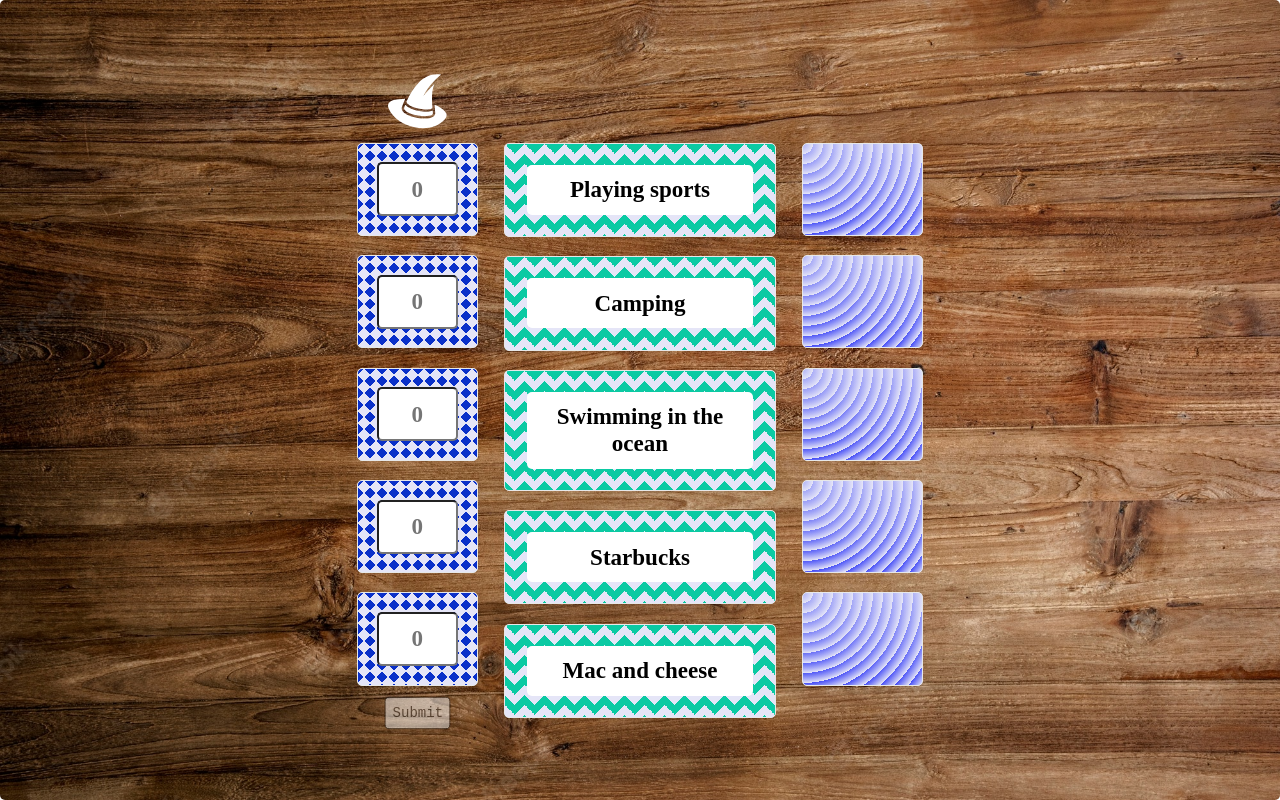
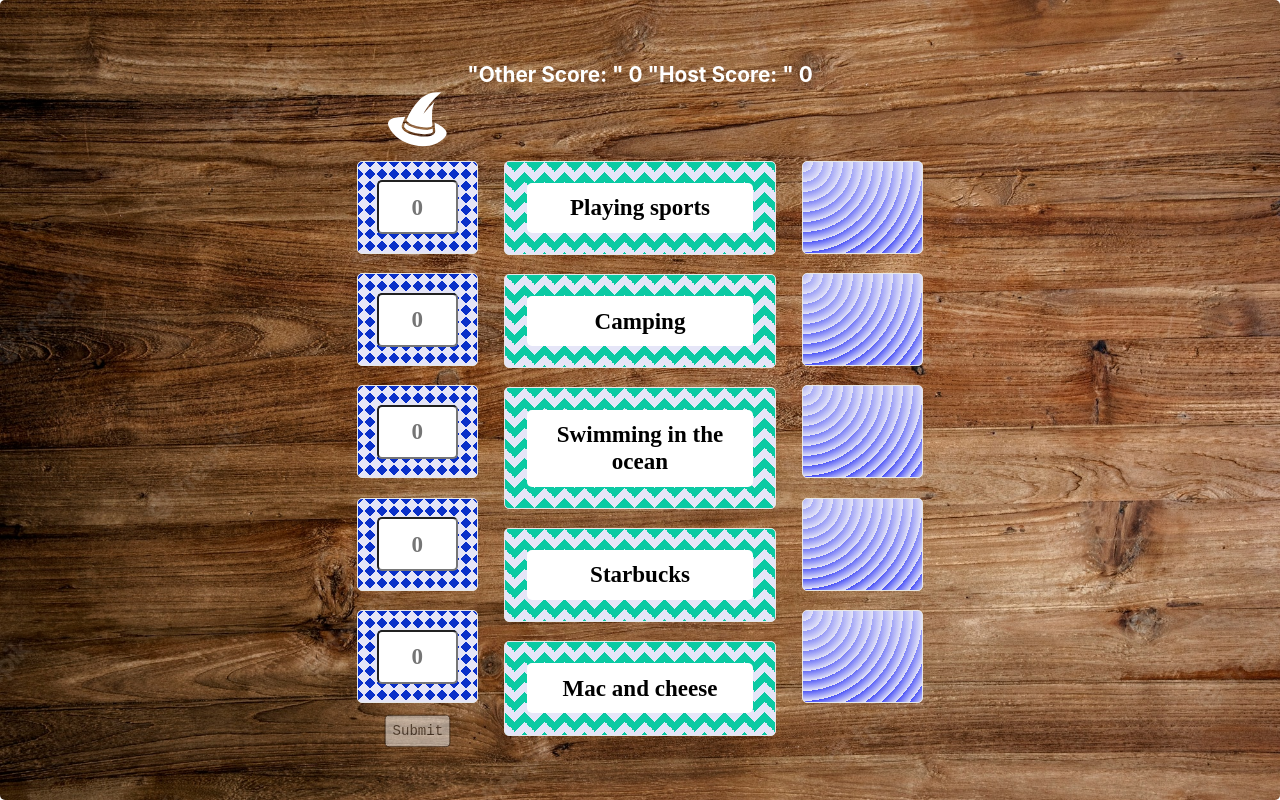
Before and after one commit to sanaagarwal/No-Way-Online-Game, a React (Create React App) app: page / in a window 1280 px wide. Both pictures are taken after a click on the button "Start Game". Built offline with nearby package versions, Linux system fonts and the light colour scheme; a web font is replaced by a local one.

Commit message:
add glow

```diff
--- a/src/App.tsx
+++ b/src/App.tsx
@@ -54,19 +54,45 @@ const useShuffle = (array: any[]) => {
   }, [array]);
   return shuffledArray;
 };
+
 type GameStage = "START_GAME" | "HOST_VOTING" | "PEER_VOTING" | "VIEW_RESULTS";
 
 interface GameState {
   gameStage: GameStage;
   startIdx: number;
   count: number;
+  votesHost: number[];
+  votesOther: number[];
+  playerOfHonor: boolean;
+  scoresHost: number;
+  scoresOther: number;
+  correctGuesses: boolean[];
+}
 
-  votesHost: number[];
+const scoreCalculation = (playerOfHonorCards: number[], guessCards: number[]): number => {
+  let score = 0;
 
-  votesOther: number[];
+  for (let i = 0; i < playerOfHonorCards.length; i++) {
+    if (playerOfHonorCards[i] === guessCards[i]) {
+        score += 1;
+    }
+  }
+  return score === 5 ? score += 1 : score;
+}
 
-  playerOfHonor: boolean;
+const glowGuesses = (playerOfHonorCards: number[], guessCards: number[]): boolean[] => {
+  let correctGuesses: boolean[] = [];
+
+  for (let i = 0; i < playerOfHonorCards.length; i++) {
+    if (playerOfHonorCards[i] === guessCards[i]) {
+        correctGuesses.push(true);
+    } else {
+      correctGuesses.push(false);
+    }
+  }
+  return correctGuesses;
 }
+
 
 function App() {
   const [state, setState] = React.useState<GameState>({
@@ -76,6 +102,9 @@ function App() {
     votesHost: new Array(5).fill(0),
     votesOther: new Array(5).fill(0),
     playerOfHonor: true,
+    scoresHost: 0,
+    scoresOther: 0,
+    correctGuesses: [],
   });
 
   const {
@@ -85,6 +114,9 @@ function App() {
     votesHost,
     votesOther,
     playerOfHonor,
+    scoresHost,
+    scoresOther,
+    correctGuesses
   } = state;
 
   const setStartIdx = (startIdx: number) => {
@@ -106,53 +138,47 @@ function App() {
       startIdx: count % 4 === 0 ? startIdx + 5 : startIdx,
     });
   };
-  //
-  // useEffect(() => {
-  //   if (count % 2 === 0) setStartIdx(startIdx + 5);
-  // }, [count]);
-
-  // const changeHonor = () => {
-  //   setPlayerOfHonor(!playerOfHonor);
-  // };
-
-  // === setting up points ===
 
   return (
     <WoodTable>
       {gameState !== "START_GAME" ? (
         <>
+          <div style={{ fontSize: "1.3em", fontWeight: "bold", color: "white", marginTop: "0.5em" }}>
+            "Other Score: " {scoresOther} {" "}
+            "Host Score: " {scoresHost}
+            </div>
           <Game
             prompt={prompts}
             onEndTurn={(points: number[]) => {
-              console.log("0xDEADBEEF");
               if (gameState === "HOST_VOTING") {
-                console.log("Incrementing count from onEndTurn");
                 setState({
                   ...state,
                   votesHost: points,
                   gameStage: "PEER_VOTING",
                   count: count + 1,
                 });
-                console.log("Host count : " + count);
               } else if (gameState === "PEER_VOTING") {
                 setState({
                   ...state,
                   votesOther: points,
                   gameStage: "VIEW_RESULTS",
                   count: count + 1,
+                  scoresOther: scoresOther + (playerOfHonor ? scoreCalculation(votesHost, points) : 0),
+                  scoresHost: scoresHost + (playerOfHonor ? 0 : scoreCalculation(points, votesHost)),
+                  correctGuesses: glowGuesses(votesHost, points)
                 });
-                console.log("Peer count : " + count);
               }
             }}
             playing={gameState === "VIEW_RESULTS"}
             isHost={gameState === "HOST_VOTING"}
             revealed={{
-              pointsA: votesOther,
-              pointsB: votesHost,
-              scoresA: 0,
-              scoresB: 0,
+              pointsOther: votesOther,
+              pointsHost: votesHost,
+              scoresHost: scoresHost,
+              scoresOther: scoresOther,
             }}
             playerOfHonor={playerOfHonor}
+            correctGuesses={correctGuesses}
           />
 
           {gameState === "VIEW_RESULTS" && (
@@ -170,11 +196,6 @@ function App() {
         </GameButton>
       )}
     </WoodTable>
-    // stage 1: A and B vote (one of them is the Player of Honor)
-    // stage 2: A and B reveal, with a button to go to the next round
-    // stage 3: A and B vote again, but this time the Player of Honor is the other person
-    // stage 4: A and B reveal, with a button to go to the next round
-    // stage 5: A and B vote again, but this time the Player of Honor is the other person and there are new prompts
   );
 }
 
--- a/src/components/Game.tsx
+++ b/src/components/Game.tsx
@@ -7,7 +7,6 @@ import { Voting } from "./Voting";
 const ThreeColumnDiv = styled.div`
   display: grid;
   grid-template-columns: 1fr 2fr 1fr;
-  //grid-template-rows: repeat(5, 1fr);
   grid-column-gap: 5px;
   grid-row-gap: 10px;
   justify-content: center;
@@ -20,14 +19,14 @@ interface GameProps {
   onEndTurn: (scores: number[]) => void;
   playing: boolean; // true if revealed and scored and stuff, false if not revealed and player is still guessing locally
   revealed?: {
-    pointsA: number[];
-    pointsB: number[];
-    scoresA: number;
-    scoresB: number;
+    pointsOther: number[];
+    pointsHost: number[];
+    scoresOther: number;
+    scoresHost: number;
   };
   isHost: boolean; // true if host (who is player A), false if not host (who is player B)
-
   playerOfHonor: boolean;
+  correctGuesses?: boolean[];
 }
 
 const Game: React.FC<GameProps> = ({
@@ -37,15 +36,8 @@ const Game: React.FC<GameProps> = ({
   revealed,
   isHost,
   playerOfHonor,
+  correctGuesses,
 }) => {
-  // const myExampleFunction = (n: number) => {
-  //     if(n == 1){
-  //         console.log("ily sana")
-  //     }else{
-  //         console.log("ur cute")
-  //     }
-  // }
-  // const myExampleFunction2 = (n: number) => {console.log(n)}
 
   return (
     <Centering>
@@ -58,7 +50,8 @@ const Game: React.FC<GameProps> = ({
           isHost={true}
           playerOfHonor={playerOfHonor}
           isFlipped={!playing && !isHost}
-          point={!playing ? undefined : revealed?.pointsB}
+          point={!playing ? undefined : revealed?.pointsHost}
+          correctGuesses={correctGuesses}
         />
         <PromptCardSet prompt={prompt} />
         <Voting
@@ -67,45 +60,10 @@ const Game: React.FC<GameProps> = ({
           isHost={false}
           playerOfHonor={playerOfHonor}
           isFlipped={!playing && isHost}
-          point={!playing ? undefined : revealed?.pointsA}
+          point={!playing ? undefined : revealed?.pointsOther}
+          correctGuesses={correctGuesses}
         />
       </ThreeColumnDiv>
-
-      {/*{playing && revealed ? (*/}
-      {/*  <div>*/}
-      {/*    <ThreeColumnDiv>*/}
-      {/*      <Voting numberOfPrompts={revealed.pointsB.length} onSubmit={() => {}} point={revealed.pointsB} isHost={false} playerOfHonor={playerOfHonor} />*/}
-      {/*      <PromptCardSet prompt={prompt} />*/}
-      {/*      <Voting  numberOfPrompts={revealed.pointsA.length} onSubmit={() => {}} point={revealed.pointsA} isHost={true} playerOfHonor={playerOfHonor} />*/}
-      {/*    </ThreeColumnDiv>*/}
-      {/*  </div>*/}
-      {/*) : (*/}
-      {/*  <div>*/}
-      {/*    {isHost ? (*/}
-      {/*      <ThreeColumnDiv>*/}
-      {/*        <Voting  numberOfPrompts={prompt.length} onSubmit={() => {}} point={[]} isHost={!isHost} playerOfHonor={playerOfHonor} isFlipped />*/}
-      {/*        <PromptCardSet prompt={prompt} />*/}
-      {/*        <Voting*/}
-      {/*          numberOfPrompts={prompt.length}*/}
-      {/*          onSubmit={onEndTurn}*/}
-      {/*          isHost={isHost}*/}
-      {/*          playerOfHonor={playerOfHonor}*/}
-      {/*        />*/}
-      {/*      </ThreeColumnDiv>*/}
-      {/*    ) : (*/}
-      {/*      <ThreeColumnDiv>*/}
-      {/*        <Voting*/}
-      {/*          numberOfPrompts={prompt.length}*/}
-      {/*          onSubmit={onEndTurn}*/}
-      {/*          isHost={isHost}*/}
-      {/*          playerOfHonor={playerOfHonor}*/}
-      {/*        />*/}
-      {/*        <PromptCardSet prompt={prompt} />*/}
-      {/*        <Voting  numberOfPrompts={prompt.length} onSubmit={() => {}} point={[]} isHost={!isHost} playerOfHonor={playerOfHonor} isFlipped />*/}
-      {/*      </ThreeColumnDiv>*/}
-      {/*    )}*/}
-      {/*  </div>*/}
-      {/*)}*/}
     </Centering>
   );
 };
--- a/src/components/PointCard.tsx
+++ b/src/components/PointCard.tsx
@@ -2,7 +2,11 @@ import React from "react";
 import styled from "styled-components";
 import { Font } from "./Font";
 
-export const TeamA = styled(Font)`
+interface PointCardStyleProps {
+    isCorrect?: boolean;
+}
+
+export const TeamA = styled(Font)<PointCardStyleProps>`
   border-radius: 5px;
   border: 1px solid #e8e8e8;
   box-shadow: 0 1px 2px rgba(0, 0, 0, 0.05);
@@ -18,14 +22,26 @@ export const TeamA = styled(Font)`
     flex-direction: column;
     justify-content: center;
     align-items: center;
-  background-color: #e5e5f7;
+    background-color: #e5e5f7;
   background-image: repeating-radial-gradient(
       circle at 0 0,
       transparent 0,
       #e5e5f7 10px
     ),
-    repeating-linear-gradient(#444cf755, #444cf7);
-`;
+  repeating-linear-gradient(#444cf755, #444cf7);
+  box-shadow: ${props => {
+      switch (props.isCorrect) {
+        case true:
+            return "0 0 20px #4f4"; // green color : #44f
+        case false:
+            return "0 0 20px #f44"; // red
+        default:
+            return "none";
+        }
+    }
+  };
+`
+
 
 export const TeamB = styled(TeamA)`
   background-color: #e5e5f7;
@@ -53,15 +69,21 @@ const PointText = styled.p`
 interface PointCardProps {
   point: number;
   isHost: boolean;
+  isCorrect?: boolean;
+
 }
 
-const PointCard: React.FC<PointCardProps> = ({ point, isHost }) => {
+
+const PointCard: React.FC<PointCardProps> = ({ point, isHost, isCorrect }) => {
+
+  // isCorrect ? glow = "WIN" : glow = "LOSE"
+
   return isHost ? (
-    <TeamB>
+    <TeamB isCorrect={isCorrect} >
       <PointText>{point}</PointText>
     </TeamB>
   ) : (
-    <TeamA>
+    <TeamA isCorrect={isCorrect}>
       <PointText>{point}</PointText>
     </TeamA>
   );
--- a/src/components/Voting.tsx
+++ b/src/components/Voting.tsx
@@ -17,6 +17,7 @@ interface VotingProps {
   playerOfHonor: boolean;
   point?: number[];
   isFlipped?: boolean;
+  correctGuesses?: boolean[]
 }
 
 const ContainerDiv = styled.div`
@@ -72,6 +73,7 @@ export const Voting: React.FC<VotingProps> = ({
   playerOfHonor,
   point,
   isFlipped,
+  correctGuesses
 }) => {
   const [pointAssortment, setPointAssortment] = React.useState<number[]>(
     new Array(numberOfPrompts).fill(0)
@@ -87,13 +89,18 @@ export const Voting: React.FC<VotingProps> = ({
 
   // point card
   if (point) {
-    const MapFn = (current: number) => (
-      <PointCard point={current} isHost={isHost} />
-    );
+    // const MapFn = (current: number) => (
+    //   <PointCard point={current} isHost={isHost}/>
+    // );
     return (
       <ContainerDiv>
         <Hat />
-        {point.map(MapFn)}
+        {/*{point.map(MapFn)}*/}
+        {correctGuesses && correctGuesses.map((correctGuess: boolean, index: number) => {
+          return (
+            <PointCard point={point[index]} isHost={isHost} isCorrect={correctGuess} />
+            )
+        })}
       </ContainerDiv>
     );
   }
```
Also changed, not shown: src/components/PromptCardSet.tsx (+0 -7 lines), 1 other file (tests, documents, lock files or other folders).
